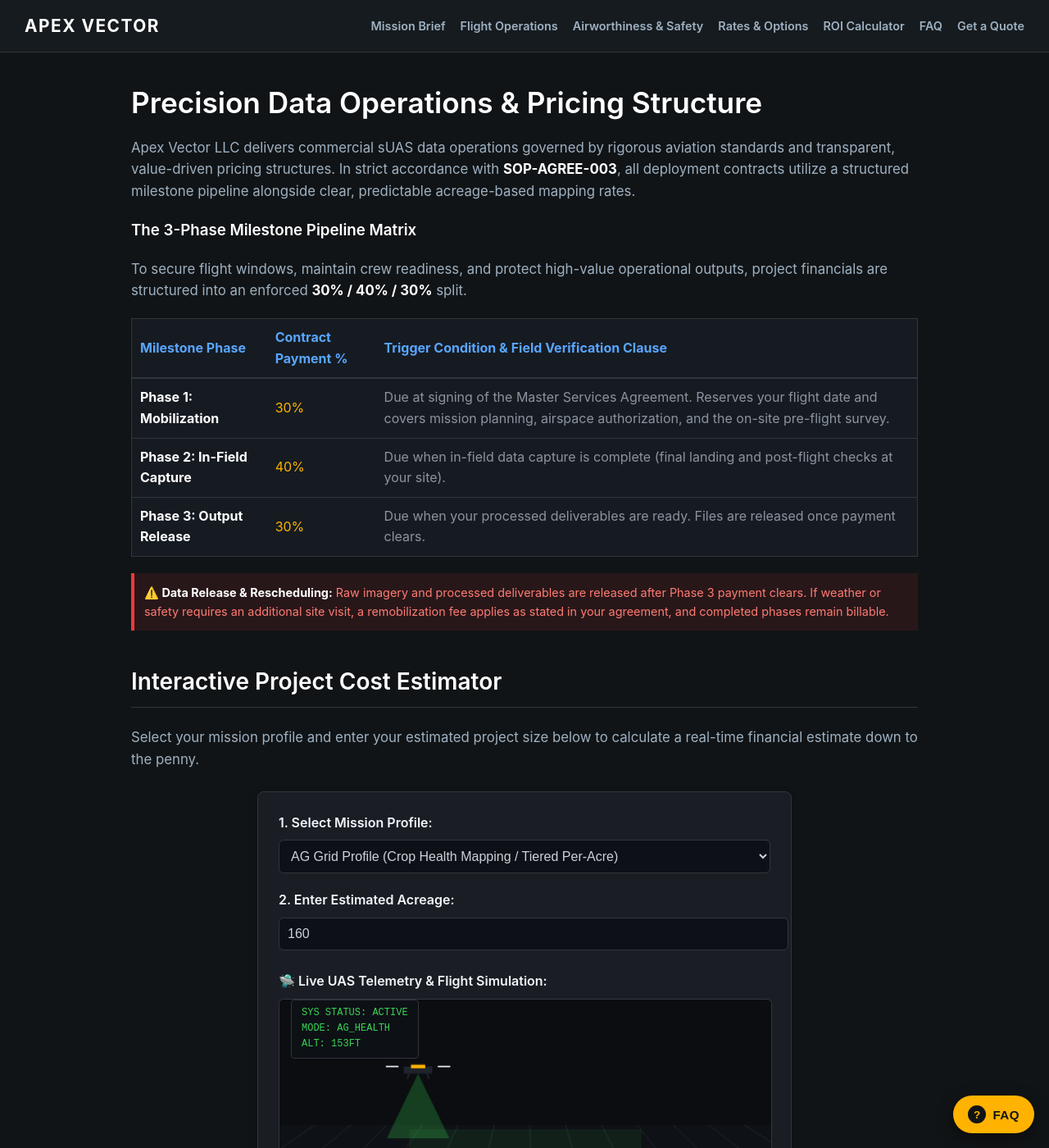
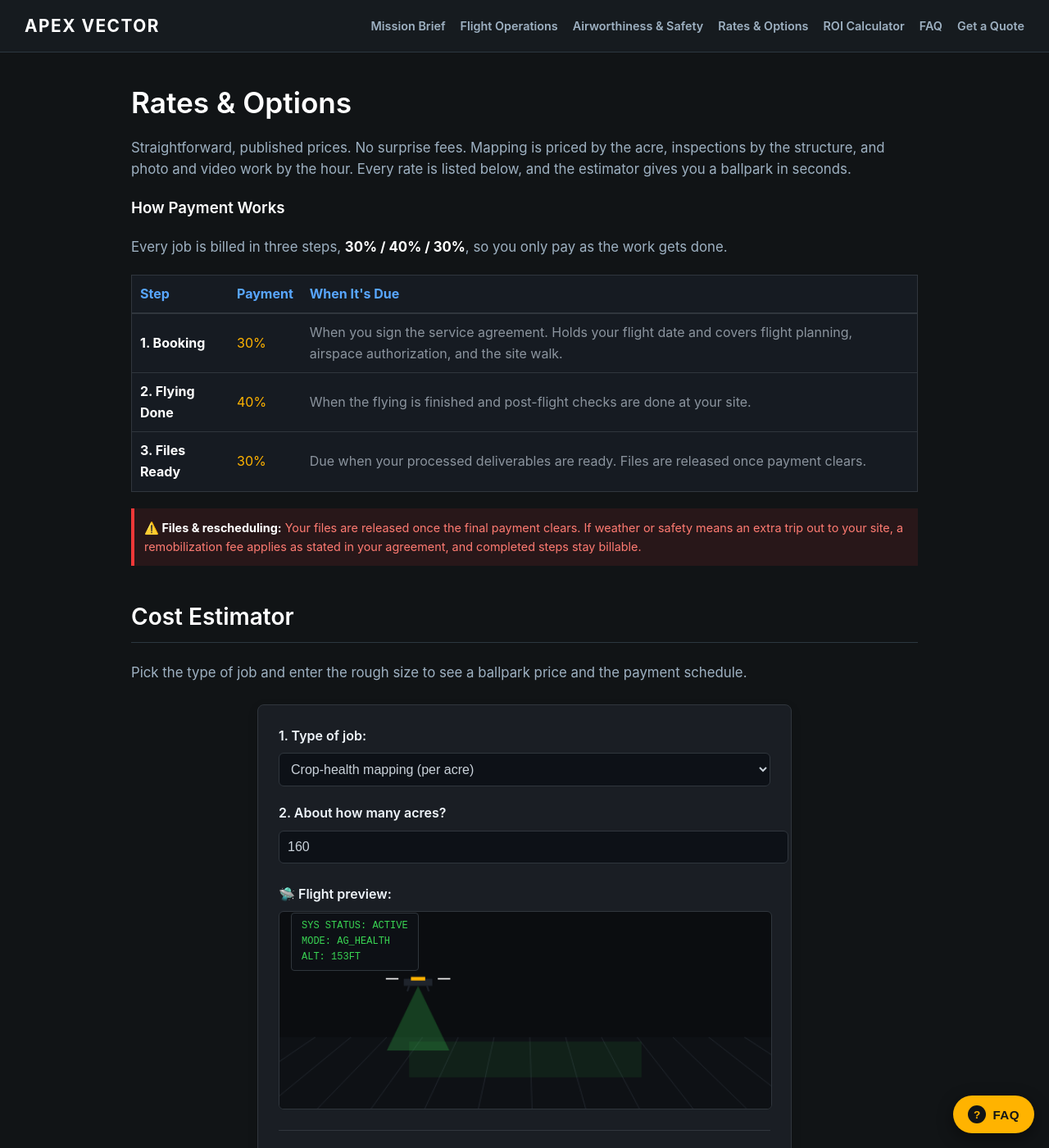
Before and after one commit to traviscloke126/traviscloke126.github.io, a Jekyll site: the page built from pricing.html, in a window 1280 px wide and 1400 px high. Shown: the whole window at 82% size. Built offline with Jekyll 4.4.1, drawn with Linux system fonts in a browser that asks for light colours; some of the changed text lies outside the part shown.

Commit message:
Plain-language pass on Operations, Safety, Request, Pricing and ROI pages
Co-Authored-By: Claude Opus 5.5 <noreply@anthropic.com>
Claude-Session: https://claude.ai/code/session_0121nintcSGA9dt3CWVEUt2o

```diff
--- a/_config.yml
+++ b/_config.yml
@@ -1,6 +1,6 @@
 # Apex Vector LLC Custom Configuration
 title: "Apex Vector LLC"
-description: "Commercial sUAS Flight Operations | High-Resolution Industrial Tracking, 2D/3D Mapping, & Infrastructure Inspection"
+description: "Veteran-owned drone service in Hutchinson, Kansas. Crop-health mapping, field and site mapping, structure inspections, and aerial photo and video across Reno County and central Kansas."
 
 # Disable default third-party theme constraints
 theme: null
--- a/pricing.html
+++ b/pricing.html
@@ -1,35 +1,36 @@
 ---
 layout: default
-title: Operations Pricing Matrix
+title: Rates & Options
+description: "Published drone service rates for Apex Vector LLC: per-acre crop-health mapping, site mapping, structure inspections, and aerial media, with a free cost estimator."
 ---
 
-<h1>Precision Data Operations & Pricing Structure</h1>
-<p>Apex Vector LLC delivers commercial sUAS data operations governed by rigorous aviation standards and transparent, value-driven pricing structures. In strict accordance with <strong>SOP-AGREE-003</strong>, all deployment contracts utilize a structured milestone pipeline alongside clear, predictable acreage-based mapping rates.</p>
+<h1>Rates & Options</h1>
+<p>Straightforward, published prices. No surprise fees. Mapping is priced by the acre, inspections by the structure, and photo and video work by the hour. Every rate is listed below, and the estimator gives you a ballpark in seconds.</p>
 
-<h3>The 3-Phase Milestone Pipeline Matrix</h3>
-<p>To secure flight windows, maintain crew readiness, and protect high-value operational outputs, project financials are structured into an enforced <strong>30% / 40% / 30%</strong> split.</p>
+<h3>How Payment Works</h3>
+<p>Every job is billed in three steps, <strong>30% / 40% / 30%</strong>, so you only pay as the work gets done.</p>
 
 <table style="width: 100%; border-collapse: collapse; margin: 20px 0; background: #161b22; border: 1px solid #30363d;">
   <thead>
     <tr style="border-bottom: 2px solid #30363d; text-align: left;">
-      <th style="padding: 10px; color: #58a6ff;">Milestone Phase</th>
-      <th style="padding: 10px; color: #58a6ff;">Contract Payment %</th>
-      <th style="padding: 10px; color: #58a6ff;">Trigger Condition & Field Verification Clause</th>
+      <th style="padding: 10px; color: #58a6ff;">Step</th>
+      <th style="padding: 10px; color: #58a6ff;">Payment</th>
+      <th style="padding: 10px; color: #58a6ff;">When It's Due</th>
     </tr>
   </thead>
   <tbody>
     <tr style="border-bottom: 1px solid #30363d;">
-      <td style="padding: 10px; font-weight: bold;">Phase 1: Mobilization</td>
+      <td style="padding: 10px; font-weight: bold;">1. Booking</td>
       <td style="padding: 10px; color: #ffb300;">30%</td>
-      <td style="padding: 10px; color: #8b949e;">Due at signing of the Master Services Agreement. Reserves your flight date and covers mission planning, airspace authorization, and the on-site pre-flight survey.</td>
+      <td style="padding: 10px; color: #8b949e;">When you sign the service agreement. Holds your flight date and covers flight planning, airspace authorization, and the site walk.</td>
     </tr>
     <tr style="border-bottom: 1px solid #30363d;">
-      <td style="padding: 10px; font-weight: bold;">Phase 2: In-Field Capture</td>
+      <td style="padding: 10px; font-weight: bold;">2. Flying Done</td>
       <td style="padding: 10px; color: #ffb300;">40%</td>
-      <td style="padding: 10px; color: #8b949e;">Due when in-field data capture is complete (final landing and post-flight checks at your site).</td>
+      <td style="padding: 10px; color: #8b949e;">When the flying is finished and post-flight checks are done at your site.</td>
     </tr>
     <tr>
-      <td style="padding: 10px; font-weight: bold;">Phase 3: Output Release</td>
+      <td style="padding: 10px; font-weight: bold;">3. Files Ready</td>
       <td style="padding: 10px; color: #ffb300;">30%</td>
       <td style="padding: 10px; color: #8b949e;">Due when your processed deliverables are ready. Files are released once payment clears.</td>
     </tr>
@@ -37,33 +38,33 @@ title: Operations Pricing Matrix
 </table>
 
 <p style="background: rgba(240, 56, 56, 0.1); border-left: 4px solid #f03838; padding: 12px; color: #ff7b72; font-size: 0.9rem;">
-  <strong>⚠️ Data Release &amp; Rescheduling:</strong> Raw imagery and processed deliverables are released after Phase 3 payment clears. If weather or safety requires an additional site visit, a remobilization fee applies as stated in your agreement, and completed phases remain billable.
+  <strong>⚠️ Files &amp; rescheduling:</strong> Your files are released once the final payment clears. If weather or safety means an extra trip out to your site, a remobilization fee applies as stated in your agreement, and completed steps stay billable.
 </p>
 
-<h2>Interactive Project Cost Estimator</h2>
-<p>Select your mission profile and enter your estimated project size below to calculate a real-time financial estimate down to the penny.</p>
+<h2>Cost Estimator</h2>
+<p>Pick the type of job and enter the rough size to see a ballpark price and the payment schedule.</p>
 
 <!-- INTERACTIVE WIDGET START -->
 <div style="max-width: 600px; background: #1a1e24; border: 1px solid #30363d; border-radius: 8px; padding: 25px; color: #c9d1d9; font-family: -apple-system, BlinkMacSystemFont, 'Segoe UI', Roboto, Helvetica, Arial, sans-serif; box-shadow: rgba(0,0,0,0.15) 0px 4px 12px; margin: 25px auto;">
 
   <!-- Profile Selector -->
   <div style="margin-bottom: 20px;">
-    <label style="display: block; font-weight: 600; margin-bottom: 8px; color: #f0f6fc;">1. Select Mission Profile:</label>
+    <label style="display: block; font-weight: 600; margin-bottom: 8px; color: #f0f6fc;">1. Type of job:</label>
     <select id="profileselect" onchange="calculateEstimate()" style="width: 100%; padding: 10px; background: #0d1117; border: 1px solid #30363d; border-radius: 6px; color: #c9d1d9; font-size: 1rem;">
-      <option value="ag">AG Grid Profile (Crop Health Mapping / Tiered Per-Acre)</option>
-      <option value="earthwork">Earthwork Profile (Construction / Volumetrics / Site Mapping)</option>
-      <option value="inspection">Inspection Profile (Roof / Structure / Tower Per-Structure)</option>
-      <option value="media">Commercial Media Profile (Marketing / Real Estate Hourly)</option>
+      <option value="ag">Crop-health mapping (per acre)</option>
+      <option value="earthwork">Construction / site mapping / stockpiles</option>
+      <option value="inspection">Roof, structure, or tower inspection</option>
+      <option value="media">Aerial photos & video (hourly)</option>
     </select>
   </div>
 
   <!-- Dynamic Dimension Input Container -->
   <div style="margin-bottom: 25px;">
-    <label id="inputLabel" style="display: block; font-weight: 600; margin-bottom: 8px; color: #f0f6fc;">2. Enter Estimated Acreage:</label>
+    <label id="inputLabel" style="display: block; font-weight: 600; margin-bottom: 8px; color: #f0f6fc;">2. About how many acres?</label>
     <input type="number" id="acreageInput" value="160" min="1" oninput="calculateEstimate()" style="width: 100%; padding: 10px; background: #0d1117; border: 1px solid #30363d; border-radius: 6px; color: #c9d1d9; font-size: 1rem;">
   </div>
 <div style="margin-bottom: 25px; position: relative;">
-    <label style="display: block; font-weight: 600; margin-bottom: 8px; color: #f0f6fc;">🛸 Live UAS Telemetry & Flight Simulation:</label>
+    <label style="display: block; font-weight: 600; margin-bottom: 8px; color: #f0f6fc;">🛸 Flight preview:</label>
     <div style="position: absolute; top: 35px; left: 15px; z-index: 10; background: rgba(13, 17, 23, 0.85); padding: 6px 12px; border-radius: 4px; font-family: monospace; font-size: 0.75rem; border: 1px solid #30363d; color: #39d353;">
       SYS STATUS: ACTIVE<br>
       MODE: <span id="telemetryMode">AG_GRID</span><br>
@@ -73,41 +74,41 @@ title: Operations Pricing Matrix
   </div>
   <!-- Output Matrix Ledger -->
   <div style="border-top: 1px solid #30363d; padding-top: 20px; margin-bottom: 25px;">
-    <h4 style="margin: 0 0 15px 0; color: #58a6ff;">📊 Estimated Operations Ledger</h4>
+    <h4 style="margin: 0 0 15px 0; color: #58a6ff;">📊 Your Estimate</h4>
     <div style="display: flex; justify-content: space-between; margin-bottom: 8px; font-size: 0.95rem;">
-      <span>Primary Capture Operations:</span>
+      <span>Job price:</span>
       <span id="ledgerAcquisition" style="font-weight: 600; color: #f0f6fc;">$0.00</span>
     </div>
     <div style="display: flex; justify-content: space-between; margin-bottom: 15px; font-size: 0.95rem;">
-      <span>Minimum Job Adjustment:</span>
+      <span>Small-job minimum adjustment:</span>
       <span id="ledgerProcessing" style="font-weight: 600; color: #f0f6fc;">$0.00</span>
     </div>
     <!-- Gross Total Display Box -->
     <div style="display: flex; justify-content: space-between; background: #21262d; padding: 12px; border-radius: 6px; border: 1px solid #388bfd; font-size: 1.1rem; font-weight: 700;">
-      <span style="color: #58a6ff;">Total Gross Contract Value:</span>
+      <span style="color: #58a6ff;">Estimated total:</span>
       <span id="ledgerTotal" style="color: #58a6ff;">$0.00</span>
     </div>
   </div>
 
   <!-- Milestone Split Display -->
   <div style="background: #161b22; border: 1px solid #30363d; padding: 15px; border-radius: 6px;">
-    <h5 style="margin: 0 0 10px 0; color: #f0f6fc; text-transform: uppercase; font-size: 0.85rem; letter-spacing: 0.5px;">📋 SOP Milestone Payment Schedule Breakdown</h5>
+    <h5 style="margin: 0 0 10px 0; color: #f0f6fc; text-transform: uppercase; font-size: 0.85rem; letter-spacing: 0.5px;">📋 Payment Schedule</h5>
     <div style="display: flex; justify-content: space-between; margin-bottom: 6px; font-size: 0.9rem;">
-      <span>Phase 1 Due (Mobilization - 30%):</span>
+      <span>At booking (30%):</span>
       <span id="splitPhase1" style="font-weight: 600; color: #f0f6fc;">$0.00</span>
     </div>
 
    <div style="display: flex; justify-content: space-between; margin-bottom: 6px; font-size: 0.9rem;">
-      <span>Phase 2 Due (In-Field Capture - 40%):</span>
+      <span>When flying is done (40%):</span>
       <span id="splitPhase2" style="font-weight: 600; color: #f0f6fc;">$0.00</span>
     </div>
     <div style="display: flex; justify-content: space-between; font-size: 0.9rem;">
-      <span>Phase 3 Due (Data Release - 30%):</span>
+      <span>When files are ready (30%):</span>
       <span id="splitPhase3" style="font-weight: 600; color: #f0f6fc;">$0.00</span>
     </div>
   </div>
   <p style="margin-top: 15px; font-size: 0.8rem; color: #8b949e; line-height: 1.4;">
-    <b>⚠️ Formal Mission Review Clause:</b> Estimates generated by this calculator are for initial budgeting and scheduling purposes only. Mobilization within Reno County is included; travel outside the county is quoted separately. The Remote PIC will confirm airspace and site boundaries before a final quote is issued.
+    <b>⚠️ This is an estimate, not a final quote.</b> It's meant for budgeting. Mobilization within Reno County is included; travel outside the county is quoted separately. Your final quote comes after I check the airspace and the site.
   </p>
 </div>
 
@@ -234,9 +235,9 @@ function calculateEstimate() {
   const rawInput = parseFloat(document.getElementById('acreageInput').value) || 0;
 
   const labels = {
-    ag: "2. Enter Estimated Acreage:",
-    earthwork: "2. Enter Estimated Site Acreage:",
-    media: "2. Enter Estimated Project Hours:",
+    ag: "2. About how many acres?",
+    earthwork: "2. About how many acres is the site?",
+    media: "2. About how many hours on site?",
     inspection: "2. Enter Number of Structures:"
   };
   document.getElementById('inputLabel').innerText = labels[profile];
@@ -271,7 +272,7 @@ runGraphicsEngine();
 <h3>1. Agricultural Crop Health Mapping</h3>
 <p><strong>$5.00 / acre</strong> for the first 160 acres &bull; <strong>$4.00 / acre</strong> for acres 161&ndash;640 &bull; <strong>$3.25 / acre</strong> beyond 640<br>
 Includes the flight, a processed high-resolution orthomosaic, and a multispectral plant-health map (NDVI / NDRE). <strong>$350 job minimum.</strong><br>
-<small style="color: #8b949e;">Flown with a DJI Mavic 3 Multispectral (near-infrared and red-edge bands, RTK positioning). Management zones and prescription files for your equipment are available on request.</small></p>
+<small style="color: #8b949e;">Flown with a DJI Mavic 3 Multispectral (near-infrared and red-edge bands, RTK positioning). Spray-ready zone files, in the format your agronomist or spray operator uses, are available on request.</small></p>
 
 <h3>2. Earthwork, Volumetrics &amp; Site Mapping</h3>
 <p><strong>$750 base</strong> covers sites up to 20 acres &bull; <strong>$30 / acre</strong> for acres 21&ndash;100 &bull; <strong>$15 / acre</strong> beyond 100<br>
@@ -286,15 +287,15 @@ Includes close-range visual imagery and an annotated photo report.</p>
 Includes edited 4K stills and video clips delivered by download link.</p>
 
 <h3>Included With Every Mission</h3>
-<p><strong>Mobilization &amp; airspace authorization:</strong> LAANC/airspace checks, mission planning, and travel anywhere in Reno County are built into the rates above.<br>
-<strong>Data archival:</strong> raw imagery and processed outputs are retained on our secure backup system for 3 years after delivery at no extra charge. Extended archival is available on request.<br>
+<p><strong>Travel &amp; airspace:</strong> FAA airspace authorization, flight planning, and travel anywhere in Reno County are built into the rates above.<br>
+<strong>Backup copy:</strong> your raw images and finished maps are kept on secure backup for 3 years after delivery at no extra charge. Extended archival is available on request.<br>
 <strong>Outside Reno County:</strong> travel is quoted separately at the time of booking.</p>
 
 <hr style="border: 0; border-top: 1px dashed #2c3740; margin: 40px 0;">
 
-<h3>Request an Operational Quote Ready to Deploy</h3>
-<p>Ready to deploy industrial-grade aerial intelligence to your worksite? Click the link below to submit your project parameters and locked boundaries for formal review.</p>
+<h3>Ready for a Real Quote?</h3>
+<p>Send me the location, the size, and what you need. I'll check the airspace and get back to you within one business day.</p>
 
 <p style="text-align: center; margin-top: 25px;">
-  <a href="#" class="trigger-quote-modal" style="background-color: #ffb300; color: #111416; padding: 14px 28px; text-decoration: none; font-weight: bold; border-radius: 4px; display: inline-block;">Request Operations & Flight Planning →</a>
+  <a href="#" class="trigger-quote-modal" style="background-color: #ffb300; color: #111416; padding: 14px 28px; text-decoration: none; font-weight: bold; border-radius: 4px; display: inline-block;">Get a Quote →</a>
 </p>
```
Also changed, not shown: operations.md (+25 -19 lines), request.md (+32 -32 lines), roi.html (+14 -14 lines), safety.md (+34 -37 lines).
